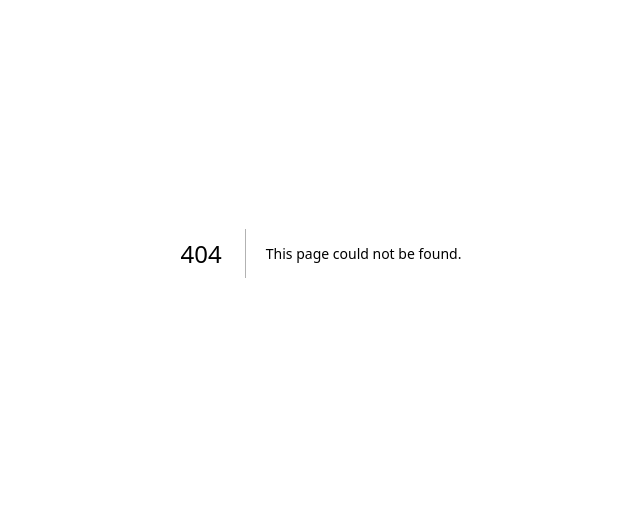
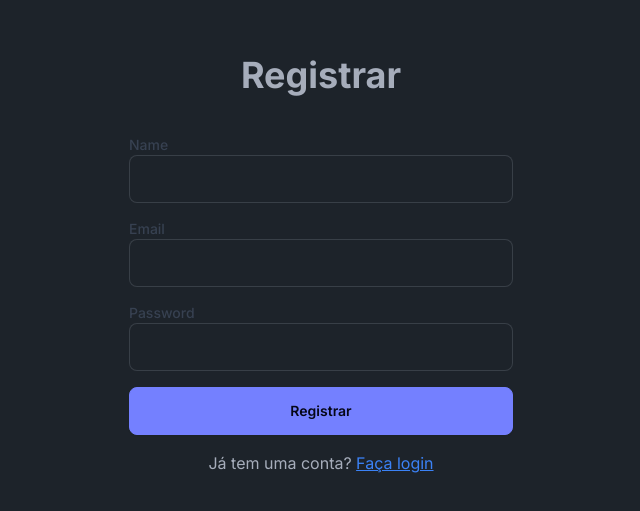
Before and after one commit to eufelipe/poc-next-auth-nextjs, a Next.js app: page /auth/register in a window 1280 px wide. Before the commit this address had no page. Shown: the part 147-658 px from the top of the page, without its empty margins (319-959 px from the left). Built offline with nearby package versions, Linux system fonts and the light colour scheme.

Commit message:
refactor: update form register component

```diff
--- /dev/null
+++ b/src/app/auth/register/RegisterForm.tsx
@@ -0,0 +1,55 @@
+import React from "react";
+
+import FormInput from "@/app/components/form/FormInput";
+import { useRegister } from "./useRegister";
+import { RegisterFormInputs } from "./validation.scheme";
+import Link from "next/link";
+
+const RegisterForm: React.FC = () => {
+  const { onSubmit, register, errors, handleSubmit } = useRegister();
+
+  return (
+    <>
+      <form
+        onSubmit={handleSubmit(onSubmit)}
+        className="mt-10 space-y-4 w-full max-w-sm"
+      >
+        <FormInput<RegisterFormInputs>
+          name="Name"
+          label="Name"
+          register={register}
+          required
+          errors={errors}
+        />
+        <FormInput<RegisterFormInputs>
+          name="Email"
+          label="Email"
+          register={register}
+          required
+          type="email"
+          errors={errors}
+        />
+        <FormInput<RegisterFormInputs>
+          name="Password"
+          label="Password"
+          register={register}
+          required
+          type="password"
+          errors={errors}
+        />
+        <button type="submit" className="btn btn-primary w-full">
+          Registrar
+        </button>
+      </form>
+
+      <p className="text-center mt-4">
+        Já tem uma conta?{" "}
+        <Link href="/" className="text-blue-500 underline">
+          Faça login
+        </Link>
+      </p>
+    </>
+  );
+};
+
+export default RegisterForm;
--- /dev/null
+++ b/src/app/auth/register/page.tsx
@@ -0,0 +1,15 @@
+"use client";
+
+import Link from "next/link";
+
+import RegisterForm from "./RegisterForm";
+
+export default function Register() {
+  return (
+    <div className="flex flex-col items-center justify-center min-h-screen py-2">
+      <h1 className="text-4xl font-bold mt-6">Registrar</h1>
+
+      <RegisterForm />
+    </div>
+  );
+}
--- /dev/null
+++ b/src/app/auth/register/useRegister.ts
@@ -0,0 +1,25 @@
+import { useForm, SubmitHandler } from "react-hook-form";
+import { zodResolver } from "@hookform/resolvers/zod";
+
+import { RegisterFormInputs, schema } from "./validation.scheme";
+
+export const useRegister = () => {
+  const {
+    register,
+    handleSubmit,
+    formState: { errors },
+  } = useForm<RegisterFormInputs>({
+    resolver: zodResolver(schema),
+  });
+
+  const onSubmit: SubmitHandler<RegisterFormInputs> = (data) => {
+    console.log(data);
+  };
+
+  return {
+    onSubmit,
+    handleSubmit,
+    register,
+    errors,
+  };
+};
--- /dev/null
+++ b/src/app/auth/register/validation.scheme.ts
@@ -0,0 +1,9 @@
+import { z } from "zod";
+
+export const schema = z.object({
+  Name: z.string().min(1, "Name is required"),
+  Email: z.string().email("Invalid email address"),
+  Password: z.string().min(6, "Password must be at least 6 characters long"),
+});
+
+export type RegisterFormInputs = z.infer<typeof schema>;
--- a/src/app/register/page.tsx
+++ /dev/null
@@ -1,37 +0,0 @@
-"use client";
-
-import Link from "next/link";
-
-export default function Register() {
-  return (
-    <div className="flex flex-col items-center justify-center min-h-screen py-2">
-      <h1 className="text-4xl font-bold mt-6">Registrar</h1>
-
-      <form className="mt-10 space-y-4 w-full max-w-sm">
-        <input
-          type="text"
-          placeholder="Name"
-          className="input input-bordered w-full mb-4"
-        />
-        <input
-          type="email"
-          placeholder="Email"
-          className="input input-bordered w-full mb-4"
-        />
-        <input
-          type="password"
-          placeholder="Password"
-          className="input input-bordered w-full mb-4"
-        />
-        <button className="btn btn-primary w-full mb-4">Registrar</button>
-      </form>
-
-      <p className="text-center mt-4">
-        Já tem uma conta?{" "}
-        <Link href="/" className="text-blue-500 underline">
-          Faça login
-        </Link>
-      </p>
-    </div>
-  );
-}
```
